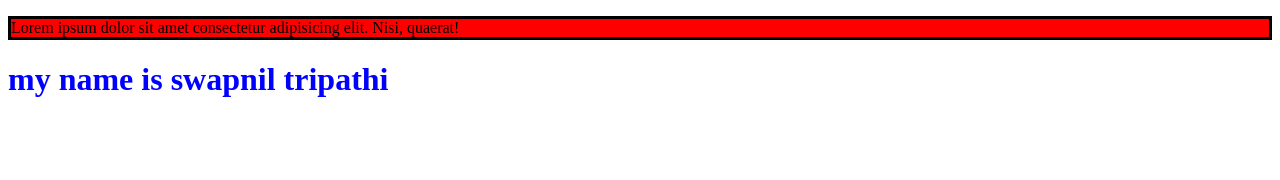
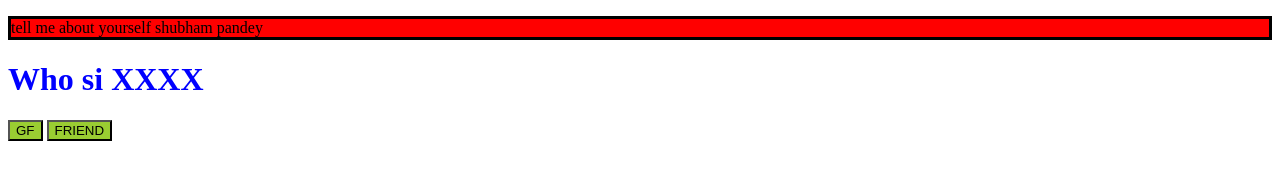
Before and after one commit to swapnil2380/home-git, a plain HTML site: page index.html in a window 1280 px wide. Drawn offline with Linux system fonts and the light colour scheme.

Commit message:
all files changed

```diff
--- a/index.html
+++ b/index.html
@@ -7,8 +7,11 @@
     <link rel="stylesheet" href="style.css">
 </head>
 <body>
-  <P>Lorem ipsum dolor sit amet consectetur adipisicing elit. Nisi, quaerat!</P>
-<h1 style="color: blue;">my name is swapnil tripathi</h1>
+  <P>tell me about yourself shubham pandey</P>
+<h1 style="color: blue;">Who si XXXX</h1>
+<button btn-btn click>GF</button>
+<button>FRIEND</butto
+
     <script src="script.js"></script>
 </body>
 </html>
--- a/script.js
+++ b/script.js
@@ -0,0 +1,2 @@
+console.log("my world")
+console.log("my ")
--- a/style.css
+++ b/style.css
@@ -2,3 +2,6 @@ p{
     border: solid;
     background: red;
 }
+button{
+    background-color: yellowgreen;
+}
```
